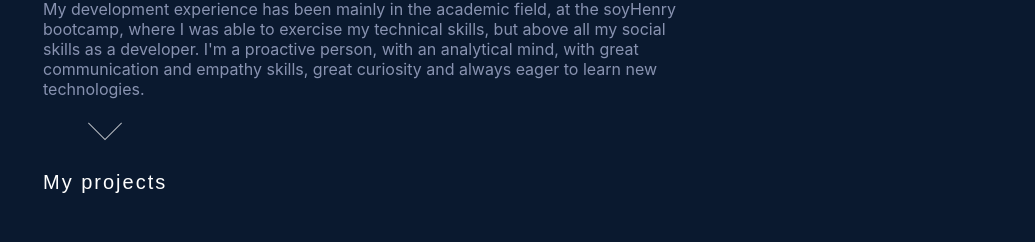
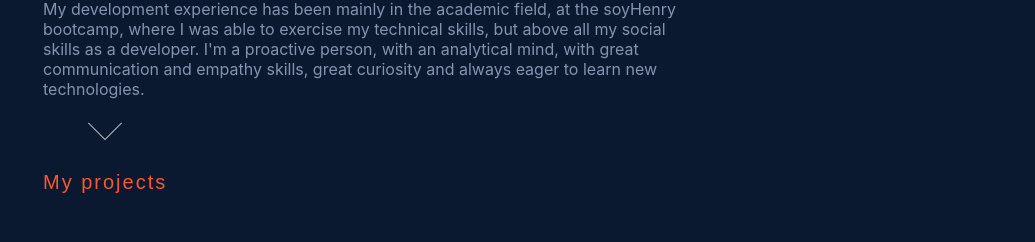
Before and after one commit to EstebanLongo/Portfolio, a React (Create React App) app: page / in a window 1280 px wide. Shown: the part 539-781 px from the top of the page, without its empty margins (245-1280 px from the left). Built offline with nearby package versions, Linux system fonts and the light colour scheme.

Commit message:
probando colores link a mis proyectos

```diff
--- a/src/components/About/about.css
+++ b/src/components/About/about.css
@@ -51,7 +51,8 @@
   display: inline-block;
   -webkit-transform: translate(0, -50%);
   transform: translate(0, -50%);
-  color: #fff;
+  /* color: #fff; */
+  color: rgb(252, 88, 43);
   font: normal 400 20px/1 "Josefin Sans", sans-serif;
   letter-spacing: 0.1em;
   text-decoration: none;
```
